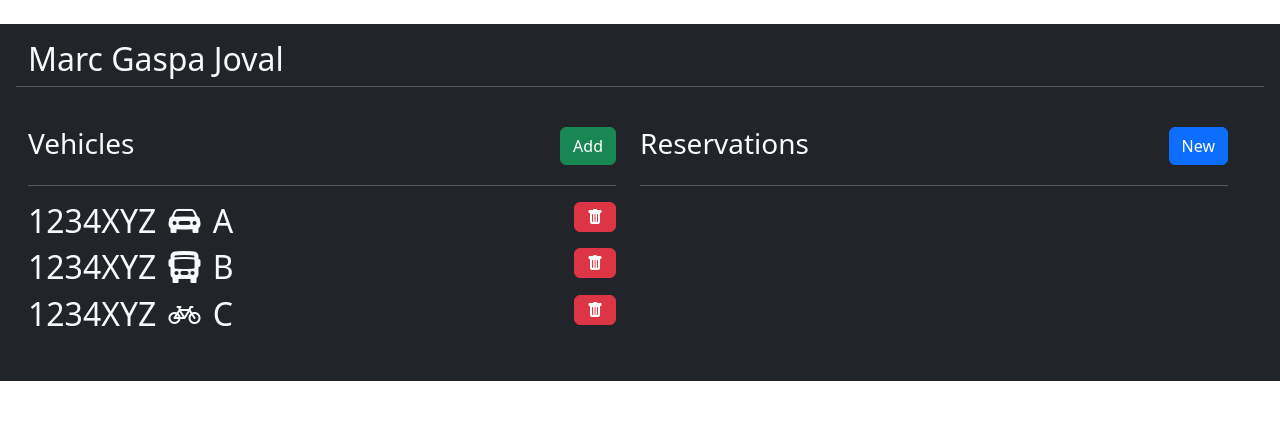
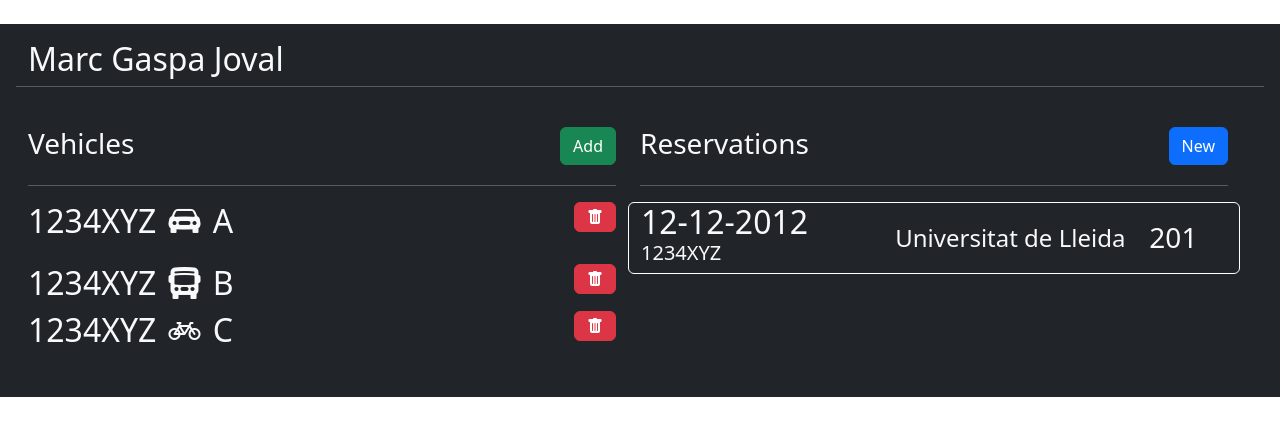
Before and after one commit to aleex0309/parKING, a Django app: template web/templates/web/dashboard.html in a window 1280 px wide. Shown: the top 436 px of the page. Run offline with Django 4.2, Linux system fonts and the light colour scheme; the template is opened without the code that fills it, so the values that code supplies are empty.

Commit message:
added reservation card

```diff
--- a/web/templates/web/dashboard.html
+++ b/web/templates/web/dashboard.html
@@ -32,7 +32,7 @@
           <hr class="hr">
 
           <!-- Start of vehicle rows -->
-          <div class="row">
+          <div class="row mb-3">
             <div class="col">
               <h2 class="d-inline-block">1234XYZ</h2>
               <i class="bi bi-car-front-fill m-2" style="font-size: 2rem;"></i>
@@ -81,10 +81,23 @@
           <hr class="hr">
           <!-- Start of reservation rows -->
 
+          <div class="row mb-3 align-items-center border border-white rounded">
+            <div class="col">
+              <h2 class="d-inline">12-12-2012</h2>
+              <h5 class="">1234XYZ</h5>
+            </div>
+            <div class="col align-items-center">
+              <h4 class="mb-0">Universitat de Lleida</h4>
+            </div>
+            <div class="col-2">
+              <h3 class="d-inline">201</h3>
+            </div>
+          </div>
         </div>
+      </div>
 
-      </div>
     </div>
+  </div>
   </div>
   </div>
 
```
